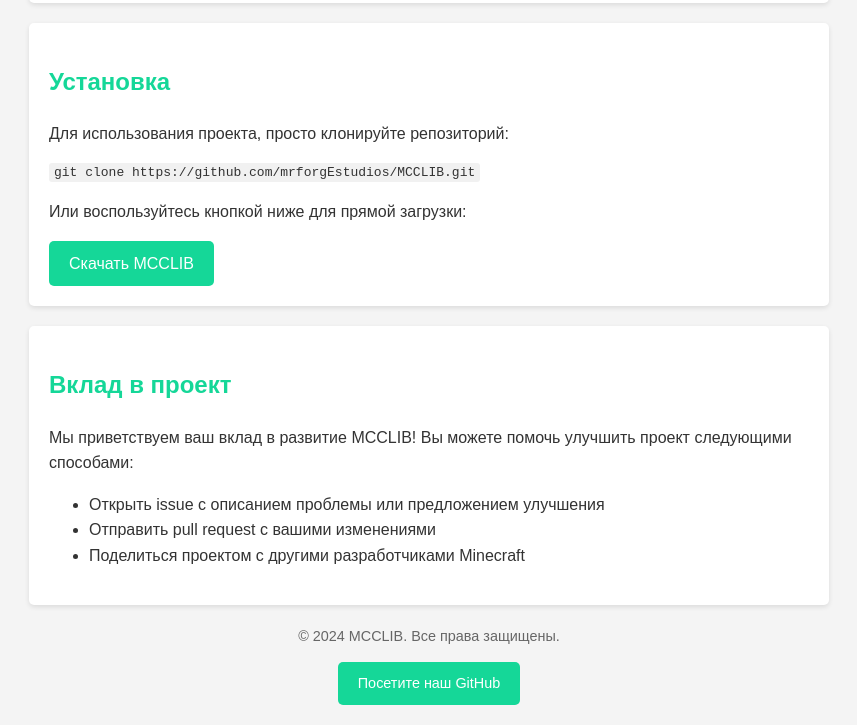
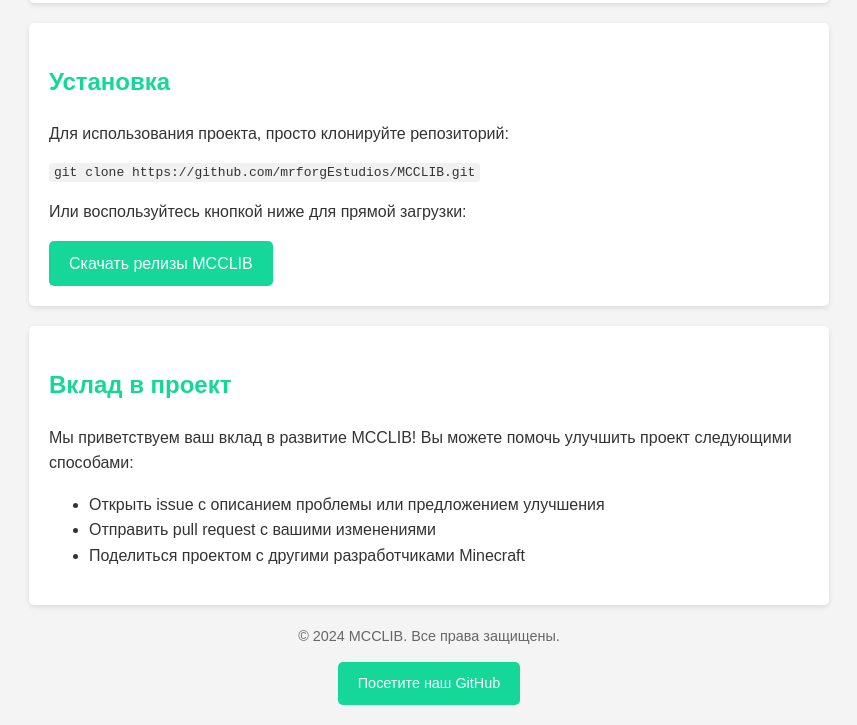
Before and after one commit to mrforgEstudios/MCCLIB, a plain HTML site: page index.html in a window 1280 px wide. Shown: the part 929-1654 px from the top of the page, without its empty margins (211-1068 px from the left). Drawn offline with Linux system fonts and the light colour scheme.

Commit message:
Update index.html

```diff
--- a/index.html
+++ b/index.html
@@ -102,7 +102,7 @@
         <p>Для использования проекта, просто клонируйте репозиторий:</p>
         <pre><code>git clone https://github.com/mrforgEstudios/MCCLIB.git</code></pre>
         <p>Или воспользуйтесь кнопкой ниже для прямой загрузки:</p>
-        <a href="https://drive.google.com/uc?export=download&id=11qbVfVxgN69wpkTAM54HsFUxs9zcmC6X" class="button">Скачать MCCLIB</a>
+        <a href="https://drive.google.com/drive/folders/11xrkfmeBsRFa0zAWwHIeFbCfZuyuh_vo?usp=sharing" class="button">Скачать релизы MCCLIB</a>
     </div>
 
     <div class="section">
```
